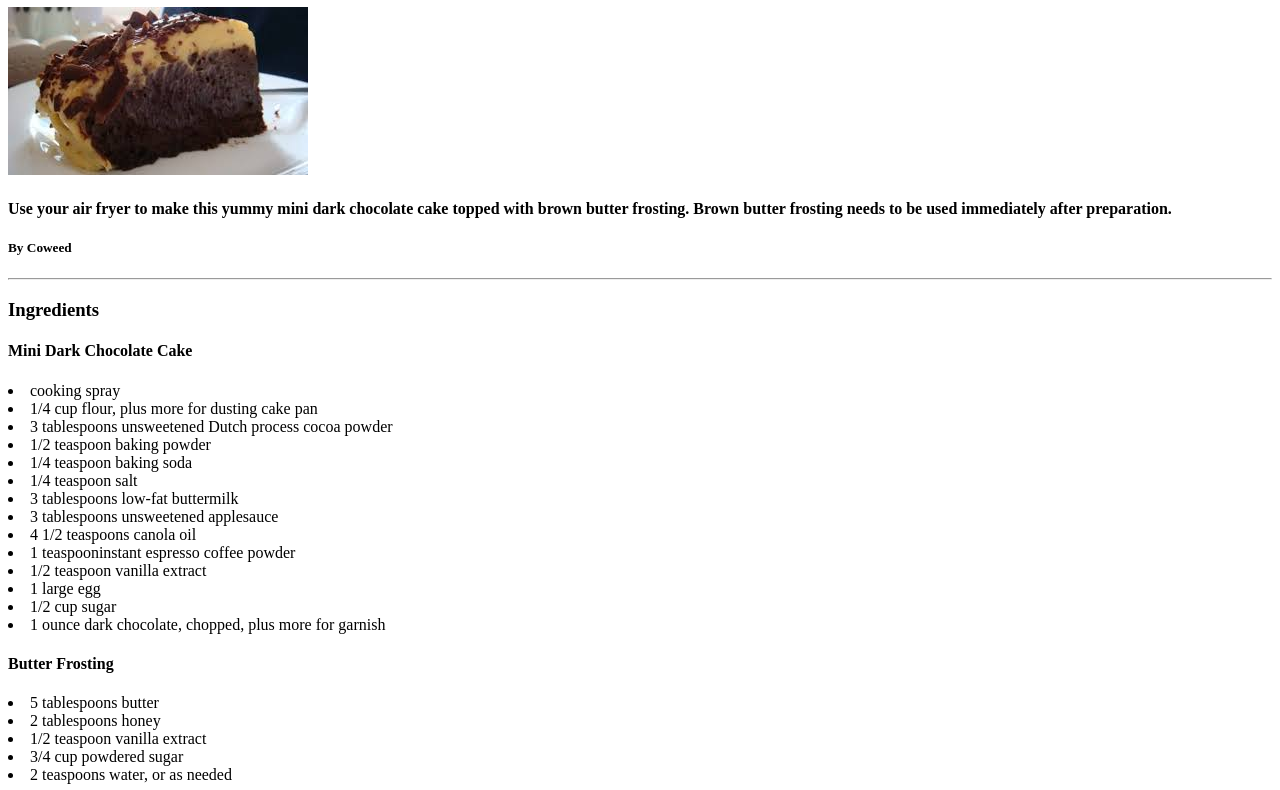
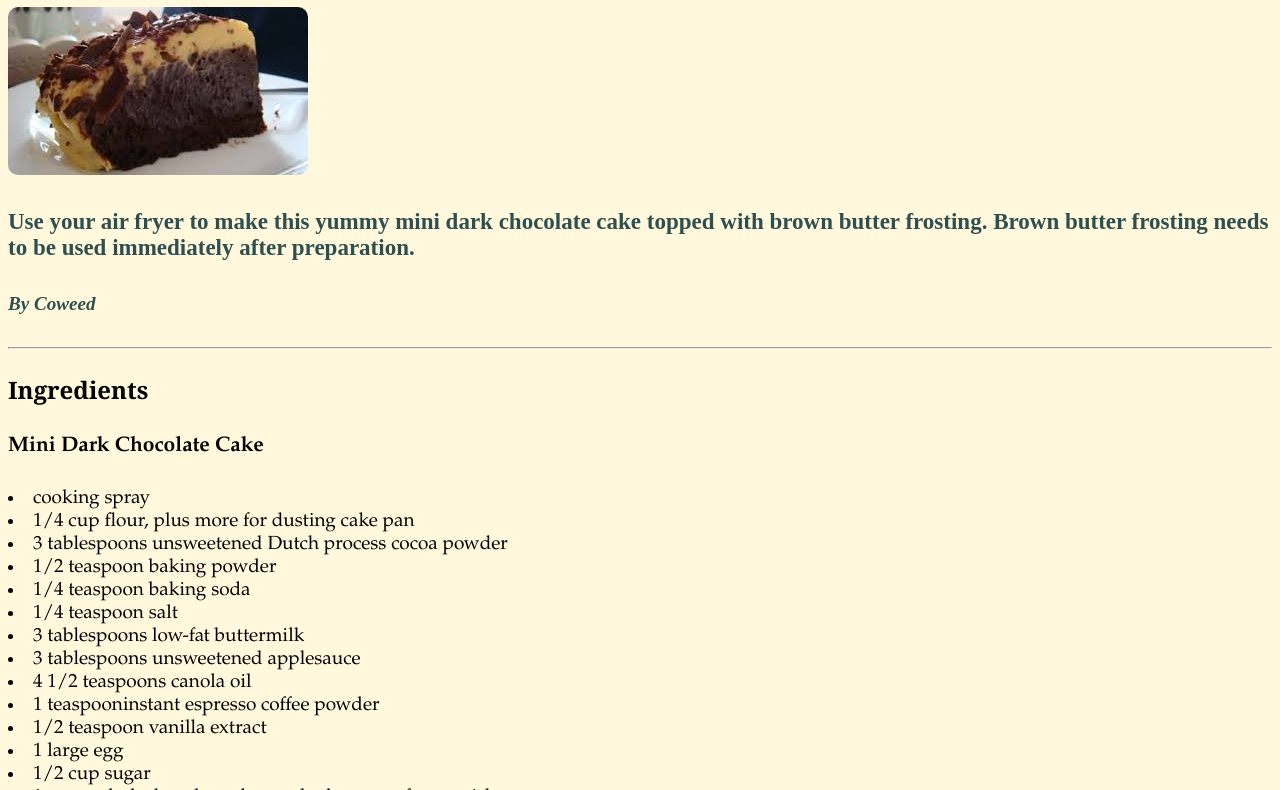
Before and after one commit to vovofoglado/odin-recipes, a plain HTML site: page recipes/dark-chocolate-cake.html in a window 1280 px wide. Shown: the part 73-863 px from the top of the page. Drawn offline with Linux system fonts and the light colour scheme.

Commit message:
add css basic implementation

```diff
--- a/recipes/dark-chocolate-cake.html
+++ b/recipes/dark-chocolate-cake.html
@@ -2,7 +2,7 @@
 <html lang="en">
     <head>
         <meta charset="utf-8">
-
+        <link href="../style.css" rel="stylesheet">
     </head>
     <body>
         <h1>Dark Chocolate Cake</h1>
@@ -11,19 +11,21 @@
         <img src="../images/chocolate-cake.jpeg" width="" height="" alt="a delicious looking recipe of mini dark chocolate cake">
 
         <!-- Adicionar uma breve descrição da receita -->
-        <p>
+        <div class="introducao">
+            <p>
             <h4>Use your air fryer to make this yummy mini dark chocolate cake topped with brown butter frosting.
             Brown butter frosting needs to be used immediately after preparation.
             </h4>
             <h5>By Coweed</h5>
         </p>
+        </div>
         <hr>
 
         <!-- Adicionar a lista dos ingredientes necessários para fazer a receita -->
         <h3>Ingredients</h3>
-        <lu>
+        <lu class="lista">
 
-        <h4>Mini Dark Chocolate Cake</h4>
+        <h4 class="lista titulo">Mini Dark Chocolate Cake</h4>
 
             <li>cooking spray</li>
 
@@ -53,7 +55,7 @@
 
             <li>1 ounce dark chocolate, chopped, plus more for garnish</li>
 
-        <h4>Butter Frosting</h4>
+        <h4 class="lista titulo">Butter Frosting</h4>
 
             <li>5 tablespoons butter</li>
 
@@ -69,7 +71,7 @@
 
         <!-- Adicionar uma lista com o passo-a-passo para fazer a receita -->
         <h3>Directions</h3>
-        <ol type="1">
+        <ol type="1" class="lista">
             <li>Preheat air fryer to 320 degrees F (160 degrees C). Coat a 6-inch cake pan with cooking spray.
             Line bottom of pan with parchment paper; dust with 2 tablespoons flour, tapping out excess.</li>
             <br>
--- /dev/null
+++ b/style.css
@@ -0,0 +1,40 @@
+p {
+    font-family: "Brush Script MT", "Fantasy", sans-serif;
+    text-align: left;
+    line-height: 1.5;
+}
+
+.lista{
+    font-family: Garamond, 'Trebuchet MS', Arial, sans-serif;
+    font-size: 19px;
+}
+
+.lista.titulo{
+    font-family: Garamond, 'Trebuchet MS', Arial, sans-serif;
+    font-size: 21px;
+}
+
+body{
+    background-color:cornsilk;
+}
+
+h3{
+    font-family: Cambria, Cochin, Georgia, Times, 'Times New Roman', serif;
+    font-size: 24px;
+}
+
+h5{
+    font-style: italic;
+}
+
+.introducao{
+    color: darkslategrey;
+    font-weight: 600;
+    font-size: 23px;
+}
+
+img{
+    height: auto;
+    max-width: 100%;
+    border-radius: 10px;
+}
```
Also changed, not shown: index.html (+4 -1 lines), recipes/american-goulash.html (+6 -4 lines), recipes/ginger-hibiscus-sparkler.html (+7 -5 lines).
